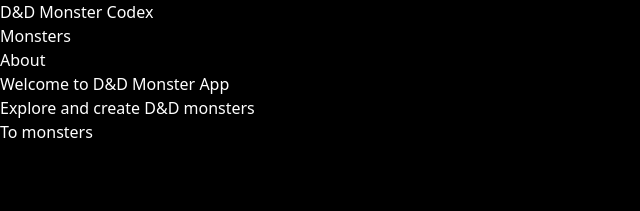
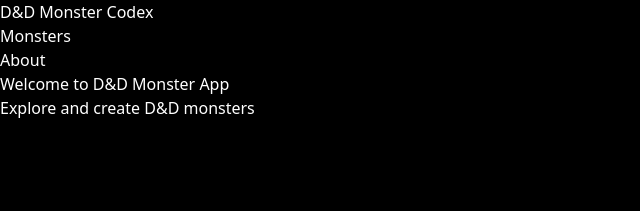
Before and after one commit to whydoifly/real-estate, a Next.js app: page / in a window 1280 px wide. Shown: the top 211 px of the page, without its empty margins (0-640 px from the left). Built offline with nearby package versions, Linux system fonts and the light colour scheme.

Commit message:
Removed unnecessary link

```diff
--- a/app/page.js
+++ b/app/page.js
@@ -10,7 +10,6 @@
       <p className='text-center text-gray-600'>
         Explore and create D&D monsters
       </p>
-      <Link href='/monsters'>To monsters</Link>
     </div>
   );
 }
```
